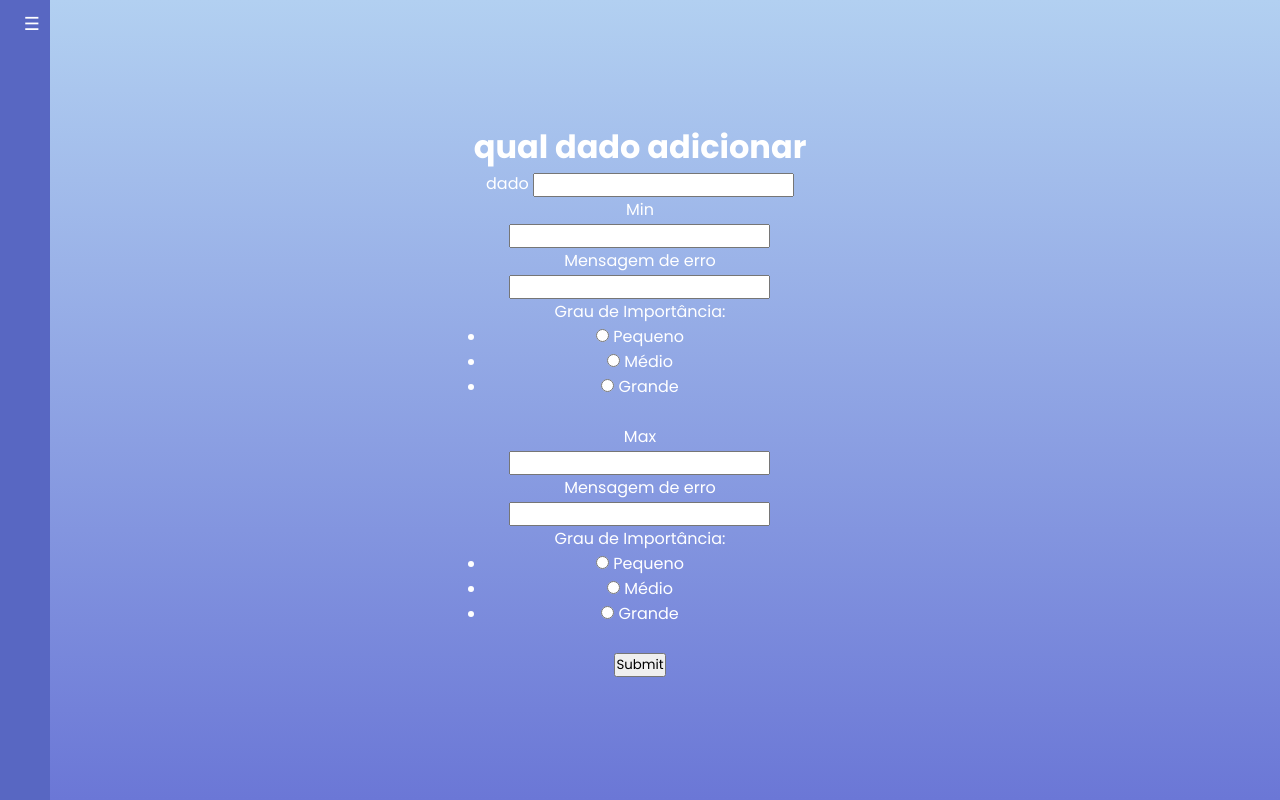
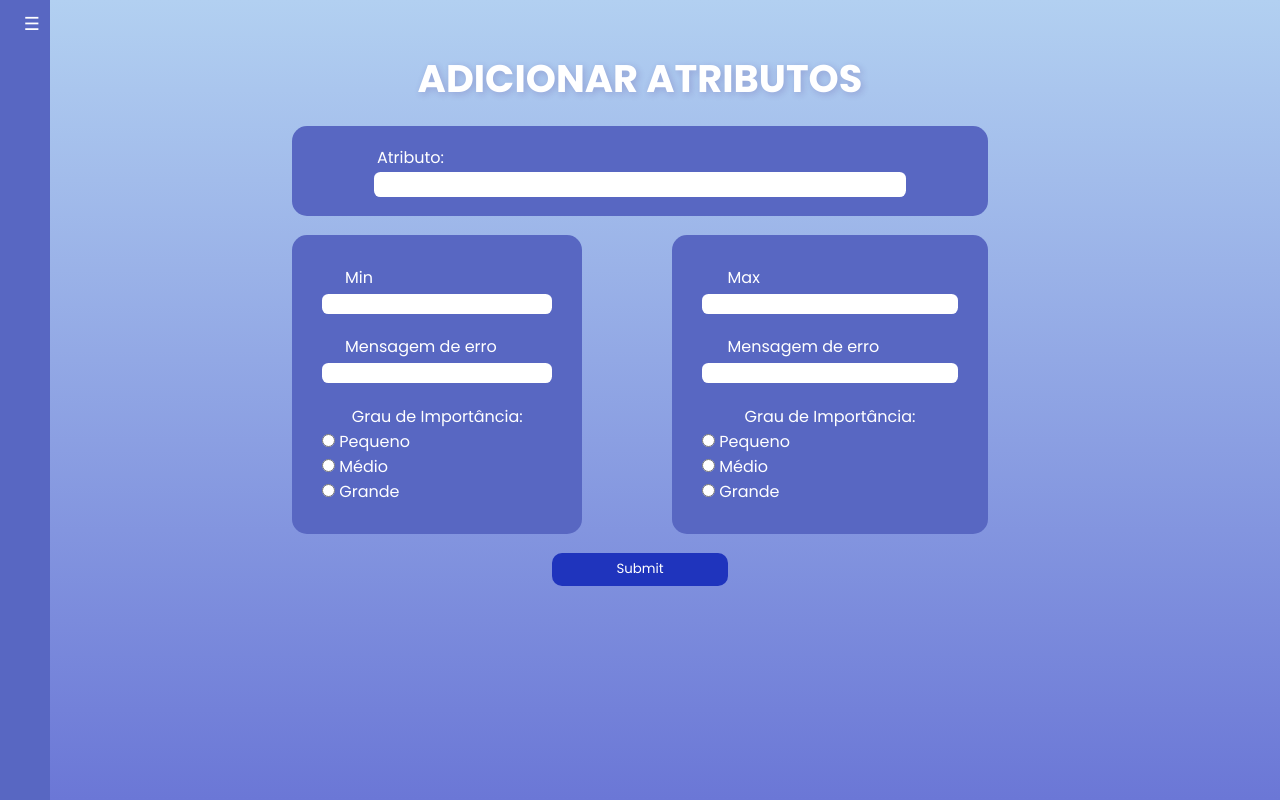
Before and after one commit to GabrielvMarinho/ProjetoIndustria, a Flask app: page /adicionando_atributos/1 in a window 1280 px wide. Run offline with Flask 3, Linux system fonts and the light colour scheme; a user stored in the database is signed in; data comes from the database, SQL or seed files in the repository; both versions use the stored data as it was after the commit.

Commit message:
projeto terminado

```diff
--- a/forms.py
+++ b/forms.py
@@ -13,7 +13,7 @@ class cadastroMaquina(FlaskForm):
     submit = SubmitField('criar')
 
 class dadosMaquina(FlaskForm):
-    nomedado = StringField("dado")
+    nomedado = StringField("Atributo:")
     minMaquina = FloatField('Min')
     msgErroMin = StringField('Mensagem de erro')
     optionMin = RadioField('Grau de Importância:',
--- a/routes.py
+++ b/routes.py
@@ -25,6 +25,7 @@ def register_routes(app, db, socketio):
     @app.route("/retornar_user")
     def retornar_user():
         return current_user
+
     #routes relacionado aos atributos -----------------------------------------------------
     @app.route("/lista_maquinas_atributos")
     @login_required
@@ -75,6 +76,10 @@ def register_routes(app, db, socketio):
         return jsonify(dados)
 
 
+    @app.route("/rota_da_bi")
+    def rota_da_bi():
+
+        return "asdnaosidnaoiusd"
 
 
 
--- a/run.py
+++ b/run.py
@@ -22,7 +22,7 @@ def tarefa():
 
                     distancia = math.sqrt((dadoMin - dadoMax) ** 2)
 
-                    dado = randint(int(dadoMin-distancia*0.1), int(dadoMax+distancia*0.1))
+                    dado = randint(int(dadoMin-distancia*0.01), int(dadoMax+distancia*0.01))
 
                     #mudando o valor dos dados da máquina em si
                     maquina.dadosDict[cDados] = dado
@@ -39,7 +39,7 @@ def tarefa():
                                 notificacaoDict = {
                                     "mensagem":maquina.nome,
                                     "mensagem1":msgMax,
-                                    "mensagem2":"status: "+cDados+"-"+str(dado),
+                                    "mensagem2":"status | "+cDados+": "+str(dado),
                                     "tipoMensagem": tipoMensagemMax,
                                     "idMaquina": maquina.id,
                                     "idOperador": operador.id
@@ -58,7 +58,7 @@ def tarefa():
                                 notificacaoDict = {
                                     "mensagem": maquina.nome,
                                     "mensagem1":msgMin,
-                                    "mensagem2":"status: "+cDados+"-"+str(dado),
+                                    "mensagem2":"status | "+cDados+": "+str(dado),
                                     "tipoMensagem": tipoMensagemMin,
                                     "idMaquina": maquina.id,
                                     "idOperador": operador.id
@@ -80,7 +80,7 @@ def tarefa():
 
                 socketio.emit('atualizar_dados',dados, room=operador.id)
 
-        sleep(5)
+        sleep(2)
 
 
 
--- a/static/css/style.css
+++ b/static/css/style.css
@@ -3,6 +3,7 @@
     font-family: "Poppins";
     padding: 0;
     margin:0;
+    list-style: none;
 }
 
 body {
@@ -134,12 +164,12 @@ body::before {
 }
 
 .botaoForm{
-    width: 16vw;
-    height: 3vw;
-    border-radius: 15px;
+    padding: 0.5vw;
+    padding-inline: 5vw;
+    border-radius: 10px;
+    border: #1f34bd;
     background-color: #1f34bd;
     color: white;
-
 }
 .form{
     display: flex;
@@ -187,11 +217,14 @@ body::before {
     color: white;
     font-weight: 600;
 }
-#notificacoes h1{
-    font-size: 1.5vw;
-    line-height: 140%;
+.tituloGenerico{
+    font-size: 3vw;
+    text-shadow: 2px 2px 7px rgba(61, 26, 119, 0.2);
+
+
 
 }
+
 .tituloNotif{
     margin-bottom: 1vw;
     font-size: 2.5vw !important;
@@ -400,7 +433,124 @@ body::before {
 }
 
 .menu a:hover {
-    background-color: #575f79; /* Cor de fundo diferente quando o cursor estiver em cima */
+    background-color: #697ec0; /* Cor de fundo diferente quando o cursor estiver em cima */
     color: #E0E0E0; /* Clareia a cor do texto */
     font-weight: bold; /* Torna o texto negrito ao passar o cursor */
 }
+.sectionHistorico{
+    height: 30vw;
+    width: 60vw;
+    overflow-y: scroll;
+}
+.historico{
+    display: flex;
+    justify-content: center;
+}
+.adicionarMaquina{
+    display: flex;
+    flex-direction: column;
+    gap:1vw;
+}
+.adicionandoAtributos{
+    display: flex;
+    gap: 2vw;
+    flex-direction: column;
+    justify-content: center;
+}
+
+.addAtributos{
+    font-size: 1.2vw;
+    padding: 0.5vw;
+    padding-inline: 5vw;
+    border-radius: 10px;
+    border: #4a8a1fd5;
+    margin-inline: 1vw;
+    background-color: #4a8a1fd5;
+    color: white;
+}
+
+.TextoComum{
+    font-size: 1.6vw;
+}
+.sectionAddAtributos, .mudarRel, .section_minhas_maquinas, .formCriarAtributo, .historicoSection, .adicionarMaquina{
+    height: 100%;
+    margin-top: 50px;
+    display: flex;
+    flex-direction: column;
+    gap:1.5vw;
+}
+
+
+
+.formAtributos{
+    display: flex;
+    gap:1.5vw;
+    flex-direction: column;
+}
+#optionMin, #optionMax{
+    text-align: left;
+
+}
+.nomeAtributos{
+    padding: 1.5vw;
+
+    background-color: #5867C2;
+    border-radius: 15px;
+}
+
+.atributosMinimos{
+    padding: 30px;
+    width: 18vw;
+    background-color: #5867C2;
+    border-radius: 15px;
+}
+
+.atributosMaximos{
+    padding: 30px;
+    width: 20vw;
+
+    background-color: #5867C2;
+    border-radius: 15px;
+
+}
+
+.divMineMax{
+    display: flex;
+    gap: 7vw;
+}
+
+
+.nomeatributo{
+    display: flex;
+    flex-direction: column;
+    text-align: left;
+    width: 80%;
+    margin-inline: auto;
+
+}
+
+.nomeMensagemErro{
+    display: flex;
+    flex-direction: column;
+    text-align: left;
+    width: 80%;
+    margin-inline: auto;
+    margin-top: 1.5vw;
+}
+
+.caixaNomeAtributos{
+    width: 80%;
+    border-radius: 0.5vw;
+    border: 0;
+    padding: 0.2vw;
+}
+.caixaNomeAtributosMaior{
+    width: 100%;
+    border-radius: 0.5vw;
+    border: 0;
+    padding: 0;
+}
+
+.grauImportanciaAtributos{
+    margin-top: 1.5vw;
+}
--- a/templates/adicionar_atributo.html
+++ b/templates/adicionar_atributo.html
@@ -3,45 +3,59 @@
 {% block title %} Add Dados {% endblock %}
 
 {% block content %}
-
-<h1>qual dado adicionar</h1>
-<form method="post">
+<section class="formCriarAtributo">
+<h1 class="tituloGenerico"> ADICIONAR ATRIBUTOS </h1>
+<form method="post" class="formAtributos">
     {{ form.hidden_tag() }}
-    <p>
-        {{form.nomedado.label}}
-        {{form.nomedado()}}
-    </p>
-
-    <p>
-        {{form.minMaquina.label}} </br>
-        {{form.minMaquina()}}
-    </p>
-
-    <p>
-        {{form.msgErroMin.label}} </br>
-        {{form. msgErroMin()}}
-    </p>
-    <div>
-        {{ form.optionMin.label }}</br>
-        {{ form.optionMin() }}</br>
-    </div>
-    <p>
-        {{form. maxMaquina.label}} </br>
-        {{form. maxMaquina()}}
-    </p>
-
-    <p>
-        {{form. msgErroMax.label}} </br>
-        {{form. msgErroMax()}}
-    </p>
 
 
-    <div>
-        {{ form.optionMax.label }}</br>
-        {{ form.optionMax() }}</br>
+    <div class="nomeAtributos">
+        {{form.nomedado.label(class="nomeatributo")}}
+        {{form.nomedado(class="caixaNomeAtributos")}}
     </div>
 
-    <p> {{form.submit()}} </p>
+    <div class="divMineMax">
+
+    <div class="atributosMinimos">
+        <div>
+            {{form.minMaquina.label(class="nomeatributo")}}
+            {{form.minMaquina(class="caixaNomeAtributosMaior")}}
+        </div>
+
+        <div>
+            {{form.msgErroMin.label(class="nomeMensagemErro")}}
+            {{form. msgErroMin(class="caixaNomeAtributosMaior")}}
+        </div>
+
+        <div class="grauImportanciaAtributos">
+            {{ form.optionMin.label }}
+            {{ form.optionMin() }}
+        </div>
+    </div>
+
+
+    <div class="atributosMaximos">
+        <p>
+            {{form. maxMaquina.label(class="nomeatributo")}}
+            {{form. maxMaquina(class="caixaNomeAtributosMaior")}}
+        </p>
+
+        <p>
+            {{form. msgErroMax.label(class="nomeMensagemErro")}}
+            {{form. msgErroMax( class="caixaNomeAtributosMaior")}}
+        </p>
+
+
+        <div class="grauImportanciaAtributos">
+            {{ form.optionMax.label}}
+            {{ form.optionMax() }}
+        </div>
+
+    </div>
+    </div>
+
+
+    <div > {{form.submit(class="botaoForm")}} </div>
 </form>
-
+</section>
 {% endblock %}
--- a/templates/historico.html
+++ b/templates/historico.html
@@ -3,11 +3,11 @@
 {% block title %} Add Relação {% endblock %}
 
 {% block content %}
-<h1>historico de notificações</h1>
+<section class="historicoSection">
+<h1 class="tituloGenerico">HISTÓRICO DE NOTIFICAÇÕES</h1>
 <section class="sectionHistorico">
     {% for i in notificacoes %}
     <div class="historico">
-        <p>{{i.id}}</p>
         <p>{{i.data}}</p>
         <p>{{i.dados}}</p>
     </div>
--- a/templates/login.html
+++ b/templates/login.html
@@ -10,12 +10,12 @@
     {{ form.hidden_tag() }}
     <div class="boxname">
         {{form.username.label(class="labelform")}}
-        {{form.username(class="boxform")}}
+        {{form.username(class="boxForm")}}
     </div>
 
     <div class="boxname">
         {{form.password.label(class="labelform")}}
-        {{form.password(class="boxform")}}
+        {{form.password(class="boxForm")}}
     </div>
 
     <div>
--- a/templates/painel_controle.html
+++ b/templates/painel_controle.html
@@ -47,6 +47,8 @@
             data: {
                 labels: m.dados,
                 datasets: [{
+                    backgroundColor: 'rgba(61, 68, 163, 0.4\)', // cor de preenchimento das barras
+                    borderColor: 'rgba(61, 68, 163, 0.9)',       // cor da borda das barras
                     borderWidth: 1
                 }]
             },
@@ -133,7 +135,6 @@
             c.data.datasets[0].data = valor;
             c.update();
 
-
         });
 
     });
--- a/templates/signup.html
+++ b/templates/signup.html
@@ -10,12 +10,12 @@
     {{ form.hidden_tag() }}
     <div class="boxname">
         {{form.username.label(class="labelform")}}
-        {{form.username(class="boxform")}}
+        {{form.username(class="boxForm")}}
     </div>
 
     <div class="boxname">
         {{form.password.label(class="labelform")}}
-        {{form.password(class="boxform")}}
+        {{form.password(class="boxForm")}}
     </div>
 
     <div>
```
Also changed, not shown: other parts of static/css/style.css (+35 -6 lines), templates/adicionar_maquinas.html (+6 -4 lines), templates/lista_maquinas_atributos.html (+13 -3 lines), templates/minhas_maquinas.html (+7 -1 lines), templates/mudar_relacao.html (+5 -2 lines), instance/database.db.
